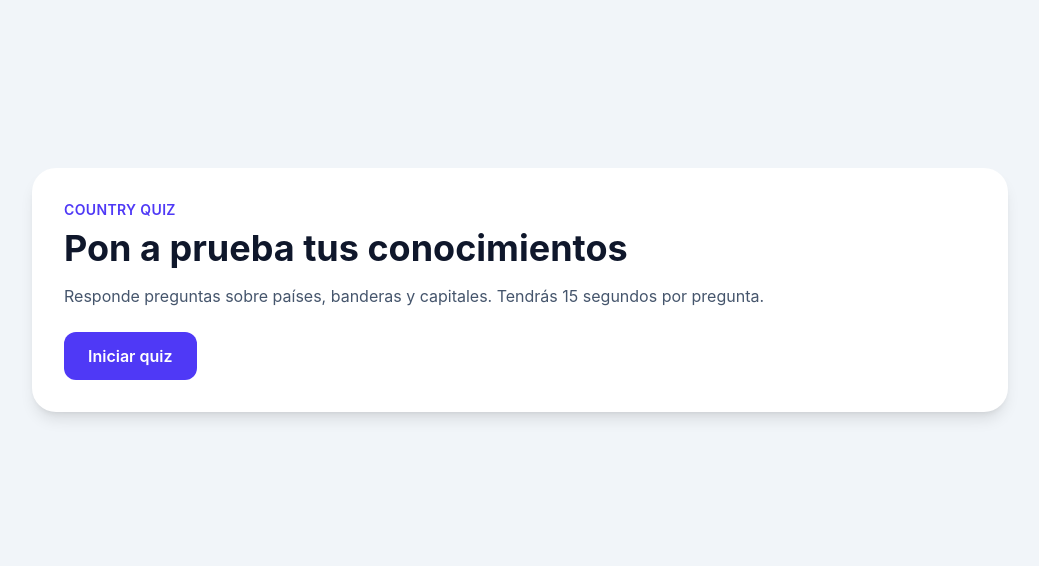
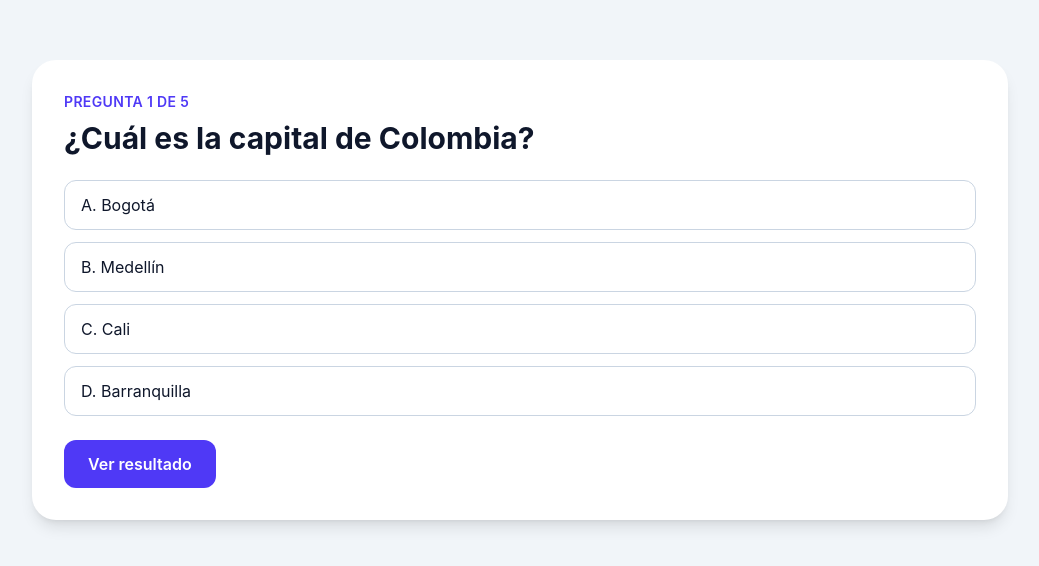
Before and after one commit to Pituquinos/unip-country-quiz, a React (Vite) app: page /quiz in a window 1280 px wide. Shown: the part 110-676 px from the top of the page, without its empty margins (120-1159 px from the left). Built offline with nearby package versions, Linux system fonts and the light colour scheme.

Commit message:
feat: implementar rutas principales con React Router

```diff
--- a/package.json
+++ b/package.json
@@ -13,6 +13,7 @@
     "@tailwindcss/vite": "^4.3.0",
     "react": "^19.2.6",
     "react-dom": "^19.2.6",
+    "react-router-dom": "^7.15.1",
     "tailwindcss": "^4.3.0"
   },
   "devDependencies": {
--- a/src/App.tsx
+++ b/src/App.tsx
@@ -1,27 +1,15 @@
+import { Route, Routes } from 'react-router-dom'
+import Home from './pages/Home'
+import Quiz from './pages/Quiz'
+import Result from './pages/Result'
+
 function App() {
   return (
-    <main className="min-h-screen bg-slate-100 text-slate-900">
-      <section className="mx-auto flex min-h-screen max-w-5xl flex-col items-center justify-center px-6 py-10">
-        <div className="w-full rounded-3xl bg-white p-8 shadow-lg">
-          <p className="mb-2 text-sm font-semibold uppercase tracking-wide text-indigo-600">
-            Country Quiz
-          </p>
-
-          <h1 className="mb-4 text-4xl font-bold">
-            Pon a prueba tus conocimientos
-          </h1>
-
-          <p className="mb-6 text-slate-600">
-            Responde preguntas sobre países, banderas y capitales. Tendrás 15
-            segundos por pregunta.
-          </p>
-
-          <button className="rounded-xl bg-indigo-600 px-6 py-3 font-semibold text-white transition hover:bg-indigo-700">
-            Iniciar quiz
-          </button>
-        </div>
-      </section>
-    </main>
+    <Routes>
+      <Route path="/" element={<Home />} />
+      <Route path="/quiz" element={<Quiz />} />
+      <Route path="/result" element={<Result />} />
+    </Routes>
   )
 }
 
--- a/src/main.tsx
+++ b/src/main.tsx
@@ -1,10 +1,13 @@
 import { StrictMode } from 'react'
 import { createRoot } from 'react-dom/client'
+import { BrowserRouter } from 'react-router-dom'
 import './index.css'
 import App from './App.tsx'
 
 createRoot(document.getElementById('root')!).render(
   <StrictMode>
-    <App />
+    <BrowserRouter>
+      <App />
+    </BrowserRouter>
   </StrictMode>,
 )
--- /dev/null
+++ b/src/pages/Home.tsx
@@ -0,0 +1,33 @@
+import { Link } from 'react-router-dom'
+
+function Home() {
+  return (
+    <main className="min-h-screen bg-slate-100 text-slate-900">
+      <section className="mx-auto flex min-h-screen max-w-5xl flex-col items-center justify-center px-6 py-10">
+        <div className="w-full rounded-3xl bg-white p-8 shadow-lg">
+          <p className="mb-2 text-sm font-semibold uppercase tracking-wide text-indigo-600">
+            Country Quiz
+          </p>
+
+          <h1 className="mb-4 text-4xl font-bold">
+            Pon a prueba tus conocimientos
+          </h1>
+
+          <p className="mb-6 text-slate-600">
+            Responde preguntas sobre países, banderas y capitales. Tendrás 15
+            segundos por pregunta.
+          </p>
+
+          <Link
+            to="/quiz"
+            className="inline-block rounded-xl bg-indigo-600 px-6 py-3 font-semibold text-white transition hover:bg-indigo-700"
+          >
+            Iniciar quiz
+          </Link>
+        </div>
+      </section>
+    </main>
+  )
+}
+
+export default Home
--- /dev/null
+++ b/src/pages/Quiz.tsx
@@ -0,0 +1,43 @@
+import { Link } from 'react-router-dom'
+
+function Quiz() {
+  return (
+    <main className="min-h-screen bg-slate-100 text-slate-900">
+      <section className="mx-auto flex min-h-screen max-w-5xl flex-col items-center justify-center px-6 py-10">
+        <div className="w-full rounded-3xl bg-white p-8 shadow-lg">
+          <p className="mb-2 text-sm font-semibold uppercase tracking-wide text-indigo-600">
+            Pregunta 1 de 5
+          </p>
+
+          <h1 className="mb-6 text-3xl font-bold">
+            ¿Cuál es la capital de Colombia?
+          </h1>
+
+          <div className="grid gap-3">
+            <button className="rounded-xl border border-slate-300 px-4 py-3 text-left transition hover:bg-indigo-50">
+              A. Bogotá
+            </button>
+            <button className="rounded-xl border border-slate-300 px-4 py-3 text-left transition hover:bg-indigo-50">
+              B. Medellín
+            </button>
+            <button className="rounded-xl border border-slate-300 px-4 py-3 text-left transition hover:bg-indigo-50">
+              C. Cali
+            </button>
+            <button className="rounded-xl border border-slate-300 px-4 py-3 text-left transition hover:bg-indigo-50">
+              D. Barranquilla
+            </button>
+          </div>
+
+          <Link
+            to="/result"
+            className="mt-6 inline-block rounded-xl bg-indigo-600 px-6 py-3 font-semibold text-white transition hover:bg-indigo-700"
+          >
+            Ver resultado
+          </Link>
+        </div>
+      </section>
+    </main>
+  )
+}
+
+export default Quiz
--- /dev/null
+++ b/src/pages/Result.tsx
@@ -0,0 +1,30 @@
+import { Link } from 'react-router-dom'
+
+function Result() {
+  return (
+    <main className="min-h-screen bg-slate-100 text-slate-900">
+      <section className="mx-auto flex min-h-screen max-w-5xl flex-col items-center justify-center px-6 py-10">
+        <div className="w-full rounded-3xl bg-white p-8 text-center shadow-lg">
+          <p className="mb-2 text-sm font-semibold uppercase tracking-wide text-indigo-600">
+            Resultado final
+          </p>
+
+          <h1 className="mb-4 text-4xl font-bold">Quiz finalizado</h1>
+
+          <p className="mb-6 text-slate-600">
+            Tu puntaje aparecerá aquí cuando integremos la lógica del quiz.
+          </p>
+
+          <Link
+            to="/"
+            className="inline-block rounded-xl bg-indigo-600 px-6 py-3 font-semibold text-white transition hover:bg-indigo-700"
+          >
+            Volver al inicio
+          </Link>
+        </div>
+      </section>
+    </main>
+  )
+}
+
+export default Result
```
Also changed, not shown: 1 other file (tests, documents, lock files or other folders).
